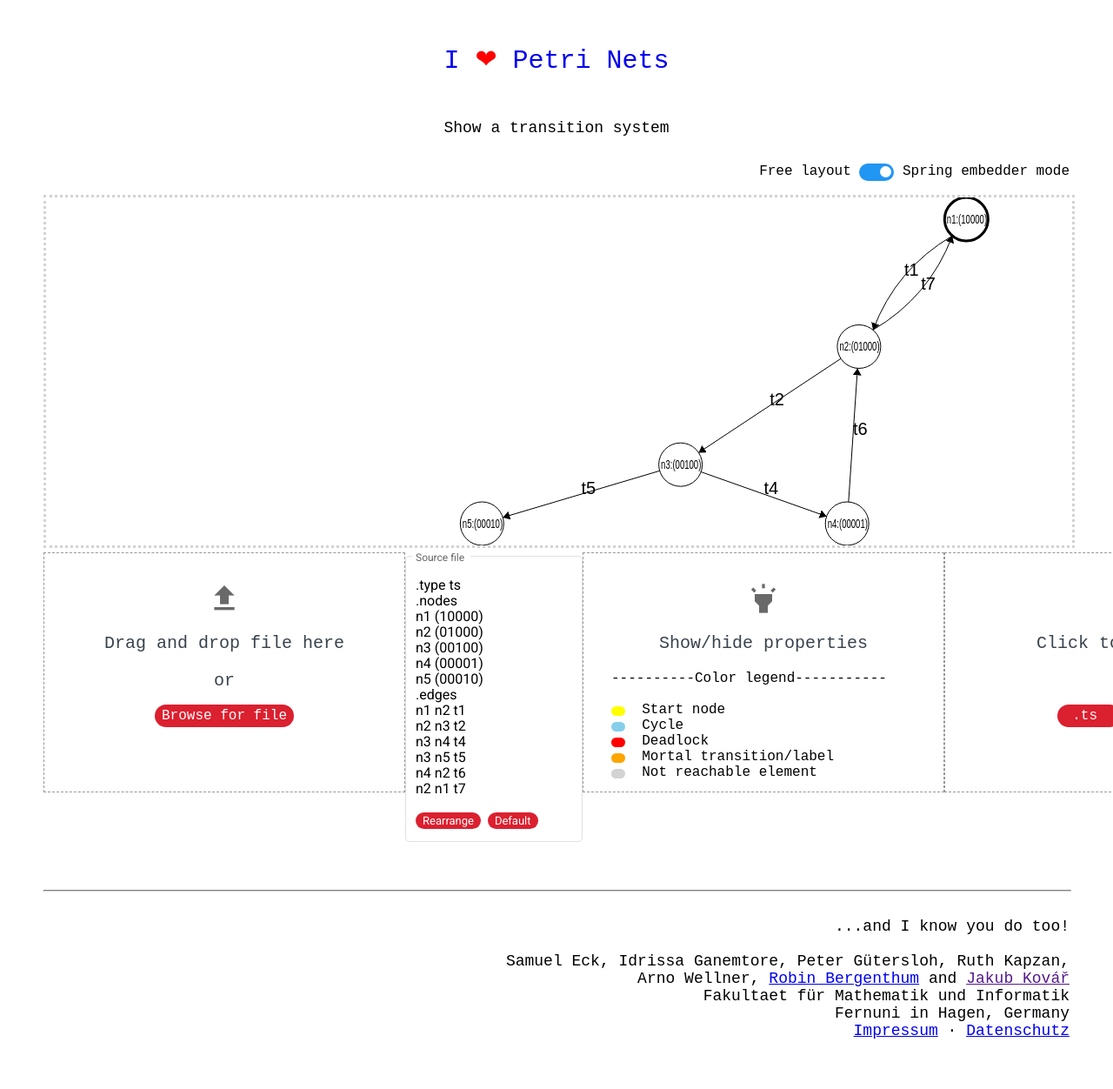
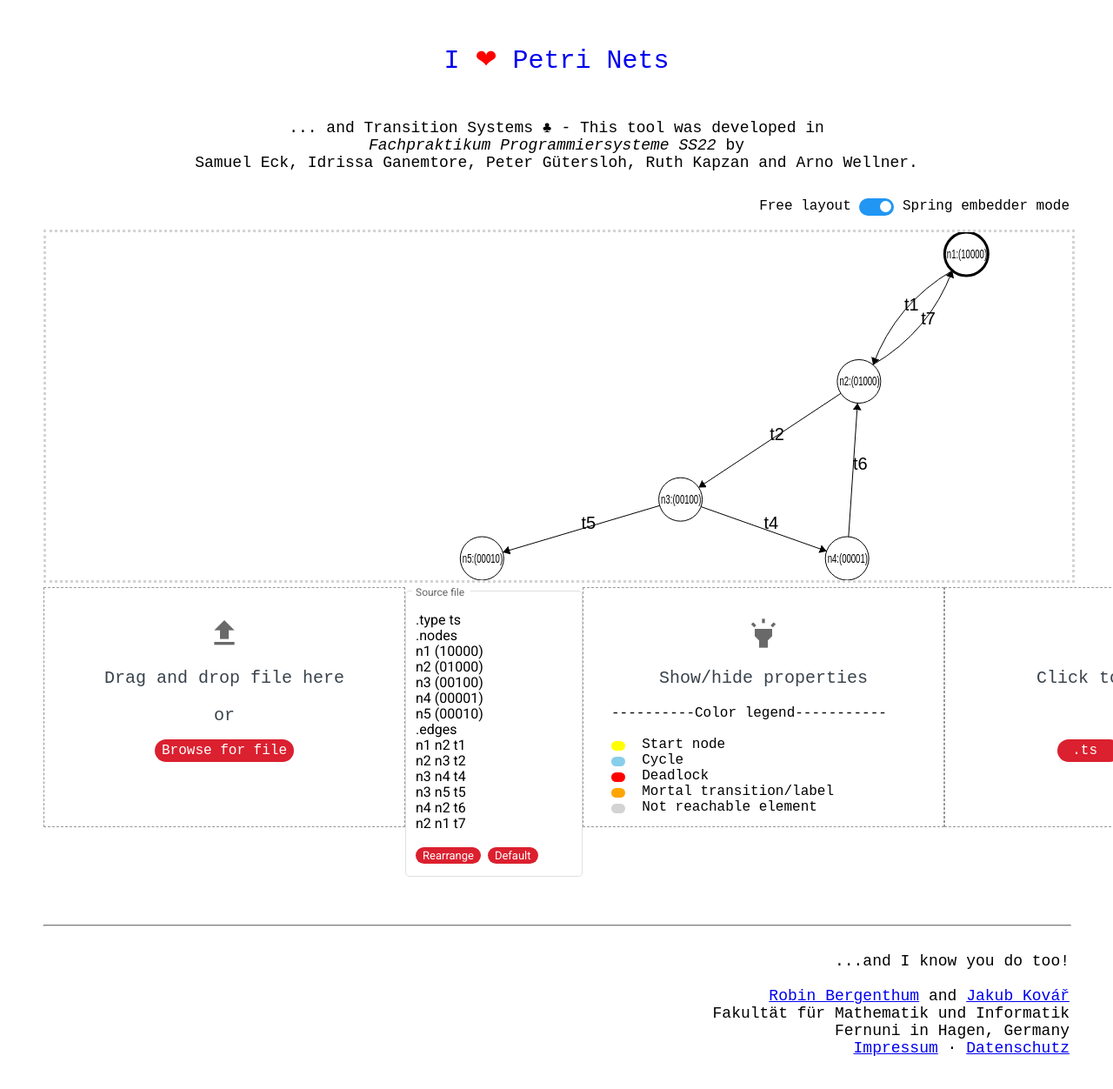
Before and after one commit to ILPN/63681-FaPra-Programmiersysteme-SoSe22-Transition-systems, an Angular app: page / in a window 1280 px wide. Shown: the top 1252 px of the page at 87% size. Built offline with nearby package versions, Linux system fonts and the light colour scheme.

Commit message:
header footer changes

```diff
--- a/src/app/app.component.html
+++ b/src/app/app.component.html
@@ -1,7 +1,11 @@
 <div fxLayout="column" fxLayoutAlign="start stretch" xmlns="http://www.w3.org/1999/html">
     <!--  Header  -->
     <a href="https://www.fernuni-hagen.de/ilovepetrinets/"><h1>I <span class="red">❤</span> Petri Nets</h1></a>
-    <h2>Show a transition system</h2>
+    <h2>
+        ... and Transition Systems ♣ - This tool was developed in
+        <br> <i>Fachpraktikum Programmiersysteme SS22</i> by
+        <br> Samuel Eck, Idrissa Ganemtore, Peter Gütersloh, Ruth Kapzan and Arno Wellner.
+    </h2>
 
     <!--    Main content    -->
     <app-display class="padding full-size" id="canvasDisplay"></app-display>
--- a/src/app/components/footer/footer.component.html
+++ b/src/app/components/footer/footer.component.html
@@ -2,13 +2,9 @@
     ...and I know you do too!
     <br>
     <br>
-    Samuel Eck, Idrissa Ganemtore, Peter Gütersloh, Ruth Kapzan,
+    <a href="https://www.fernuni-hagen.de/mi/fakultaet/lehrende/bergenthum/index.shtml">Robin Bergenthum</a> and <a href="https://www.fernuni-hagen.de/ps/team/Jakub.Kovar.shtml">Jakub Kovář</a>
     <br>
-    Arno Wellner,
-    <a href="https://www.fernuni-hagen.de/mi/fakultät/lehrende/bergenthum/index.shtml">Robin Bergenthum</a>
-    and <a href="">Jakub Kovář</a>
-    <br>
-    Fakultaet für Mathematik und Informatik
+    Fakultät für Mathematik und Informatik
     <br>
     Fernuni in Hagen, Germany
     <br>
```
